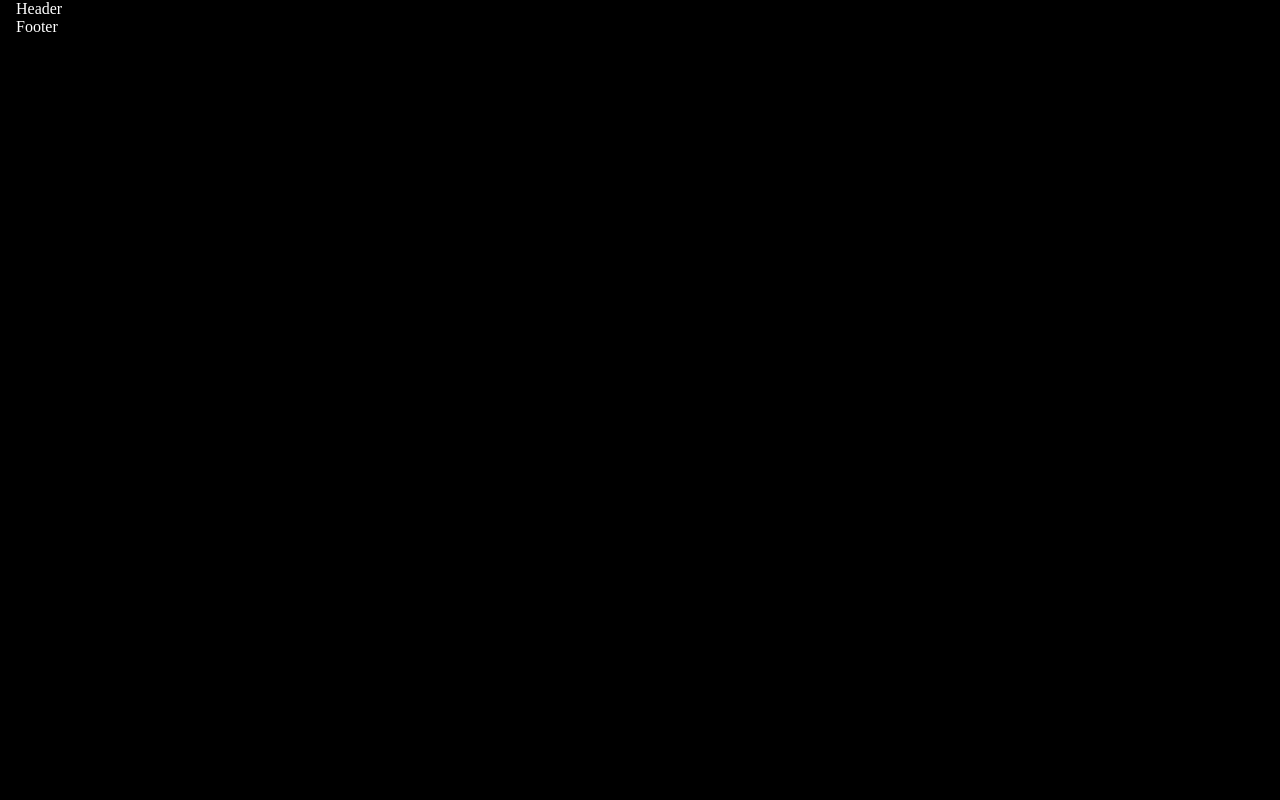
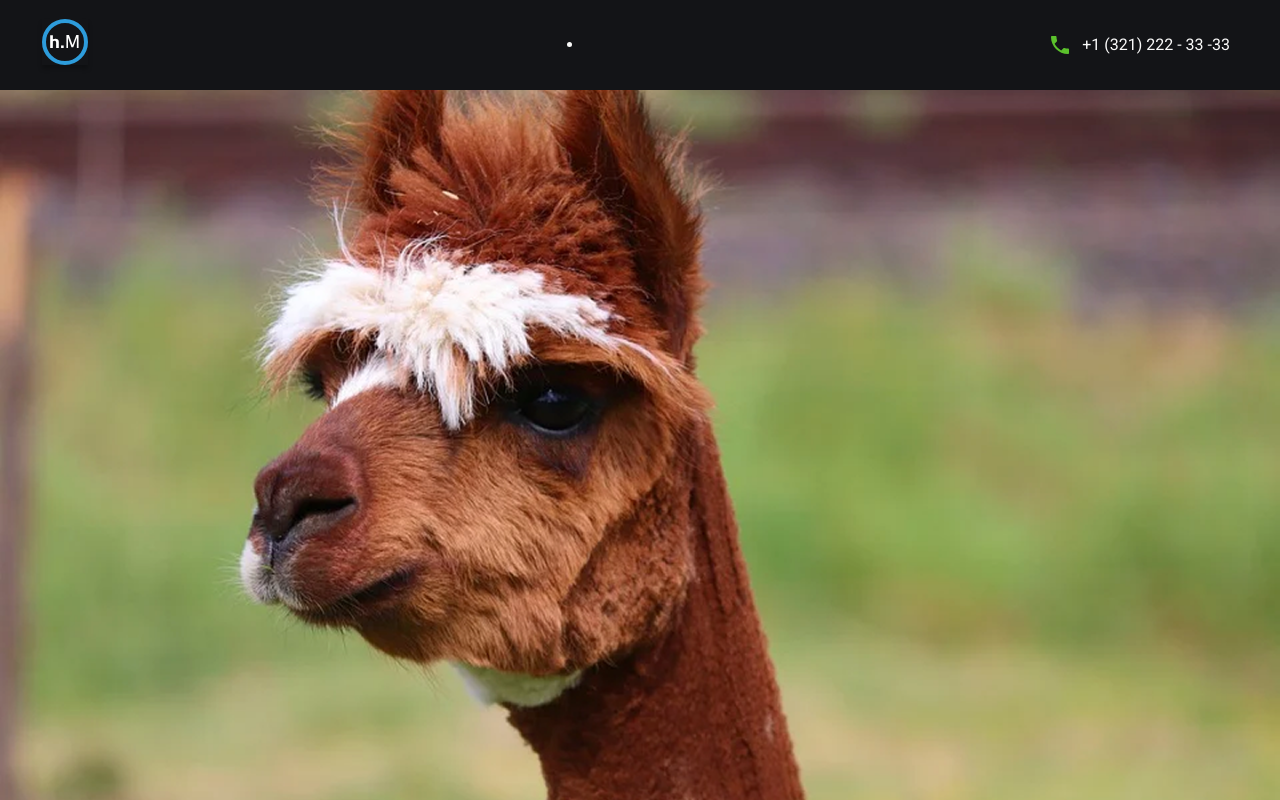
Before and after one commit to User-960/Svb-land, a website built with Vite: page index.html in a window 1280 px wide. Built offline with nearby package versions, Linux system fonts and the light colour scheme.

Commit message:
SVB-3: add some elements in header

```diff
--- a/index.html
+++ b/index.html
@@ -9,6 +9,12 @@
 		<meta name="og:description" content="landing" />
 		<meta name="robots" content="noindex, nofollow" />
 		<title>Svb-land</title>
+		<link rel="preconnect" href="https://fonts.googleapis.com" />
+		<link rel="preconnect" href="https://fonts.gstatic.com" crossorigin />
+		<link
+			href="https://fonts.googleapis.com/css2?family=Roboto:ital,wght@0,100..900;1,100..900&display=swap"
+			rel="stylesheet"
+		/>
 		<link rel="stylesheet" href="./styles/style.css" />
 	</head>
 	<body>
--- a/src/components/Footer/Footer.js
+++ b/src/components/Footer/Footer.js
@@ -4,7 +4,6 @@ class Footer {
 	render() {
 		const html = `
       <div class="container">
-        Footer
       </div>
     `
 
--- a/src/components/Header/Header.js
+++ b/src/components/Header/Header.js
@@ -1,10 +1,28 @@
 import { ROOT_HEADER } from '../../constants'
+import './Header.module.scss'
+import Logo from '../../assets/logo.svg'
+import Phone from '../../assets/phone.svg'
+
+const links = ['Главная', 'Основное меню', 'Наши сервисы', 'Контакты']
 
 class Header {
 	render() {
 		const html = `
       <div class="container">
-        Header
+        <div class="header__inner">
+          <a href="#" target="_blank">
+            <img src="${Logo}" class="header__logo" alt="logo" width='46' height='46' />
+          </a>
+
+          <ul>
+            <li></li>
+          </ul>
+
+          <a class='header__phone' href="#">
+            <img src="${Phone}" class="phone" alt="phone" width='24' height='24' />
+            <span class='header__phone-number'>+1 (321) 222 - 33 -33</span>
+          </a>
+        </div>
       </div>
     `
 
--- a/src/components/Header/Header.module.scss
+++ b/src/components/Header/Header.module.scss
@@ -0,0 +1,25 @@
+@use '../../styles/variables' as v;
+
+.header {
+	color: v.$snow;
+	background: v.$secondary-color;
+	box-shadow: v.$shadow-default;
+
+	&__inner {
+		display: flex;
+		justify-content: space-between;
+		align-items: center;
+		padding: 18px 0px;
+	}
+
+	&__logo {
+		box-shadow: 0px 4px 4px 0px rgba(0, 0, 0, 0.25);
+	}
+
+	&__phone {
+		display: flex;
+		align-items: center;
+		gap: 10px;
+		padding: 8px;
+	}
+}
--- /dev/null
+++ b/src/styles/_global.scss
@@ -0,0 +1,54 @@
+@use 'normalize';
+@use 'animations';
+@use 'variables' as v;
+
+* {
+	box-sizing: border-box;
+}
+
+html {
+	scroll-behavior: smooth;
+}
+
+body {
+	position: relative;
+	margin: 0;
+	padding: 0;
+	display: flex;
+	flex-direction: column;
+	justify-content: space-between;
+	flex-grow: 1;
+	color: v.$text-color;
+	background-color: v.$bg-color;
+	font-family: v.$font-default;
+	font-weight: 400;
+	line-height: 140%;
+	font-style: normal;
+	letter-spacing: 0;
+}
+
+a {
+	list-style: none;
+	color: v.$snow;
+	text-decoration: none;
+	cursor: pointer;
+}
+
+.container {
+	width: 100%;
+	max-width: 1228px;
+	margin: 0 auto;
+	padding: 0px 16px;
+	box-sizing: border-box;
+	position: relative;
+}
+
+#app {
+	width: 100%;
+	height: 100%;
+	flex-grow: 1;
+	background: url('../assets/alpaca.png');
+	background-position: center;
+	background-repeat: no-repeat;
+	background-size: cover;
+}
--- a/src/styles/_variables.scss
+++ b/src/styles/_variables.scss
@@ -2,12 +2,17 @@
 $light: #ffffff;
 $dark: #000000;
 
-$grey: #f7f7f7;
-$green: #07ff02;
-$pink-dark: #d33be8;
-$purple: #8248f6;
+$orange: #f2994a;
+$blue: #2d9cdb;
+$gray: #252830;
+$snow: #fafafa;
 
-$bg-color: #000;
-$text-color: #fff;
-$main-color: #373737;
-$secondary-color: #ff662c;
+$bg-color: #ffffff;
+$text-color: #000000;
+$main-color: #eb5757;
+$secondary-color: #131417;
+
+$shadow-default: 0px 4px 4px 0px #13141766;
+
+/* FONTS */
+$font-default: 'Roboto';
--- a/src/styles/style.scss
+++ b/src/styles/style.scss
@@ -1,29 +1,4 @@
-@use 'normalize';
-@use 'animations';
-@use 'variables' as v;
+@use 'global';
 
-* {
-	box-sizing: border-box;
-}
-
-html {
-	scroll-behavior: smooth;
-}
-
-body {
-	position: relative;
-	margin: 0;
-	padding: 0;
-	flex-grow: 1;
-	color: v.$text-color;
-	background-color: v.$bg-color;
-}
-
-.container {
-	width: 100%;
-	max-width: 1432px;
-	margin: 0 auto;
-	padding: 0px 16px;
-	box-sizing: border-box;
-	position: relative;
-}
+/* COMPONENTS */
+@use '../components/Header/Header.module';
```
Also changed, not shown: src/assets/alpaca.png (added), src/assets/logo.svg (added), src/assets/phone.svg (added).
